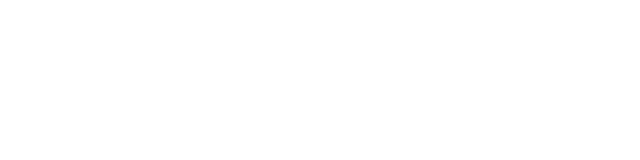
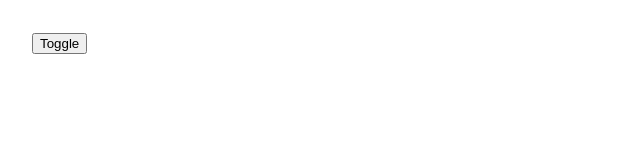
Before and after one commit to 4501104141/study_react, a React (Create React App) app: page / in a window 1280 px wide. Shown: the top 160 px of the page, without its empty margins (0-640 px from the left). Built offline with nearby package versions, Linux system fonts and the light colour scheme.

Commit message:
mounted_unmounted

```diff
--- a/src/App.js
+++ b/src/App.js
@@ -1,8 +1,11 @@
-
+import Content from "./Content";
+import { useState } from "react";
 function App() {
+  const [show, setShow] = useState(false)
   return (
     <div style={{ padding: 32 }}>
-
+      <button onClick={() => setShow(!show)}>Toggle</button>
+      {show && <Content />}
     </div>
   );
 }
--- /dev/null
+++ b/src/Content.js
@@ -0,0 +1,6 @@
+function Content() {
+    return (
+        <h1>Hi ah em</h1>
+    )
+}
+export default Content
```
